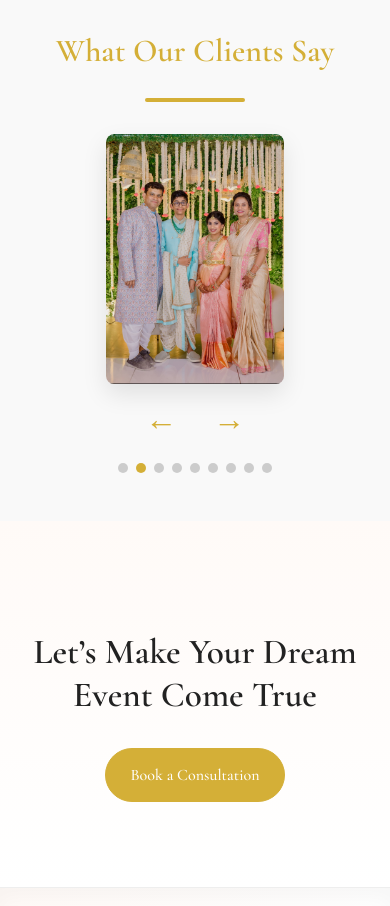
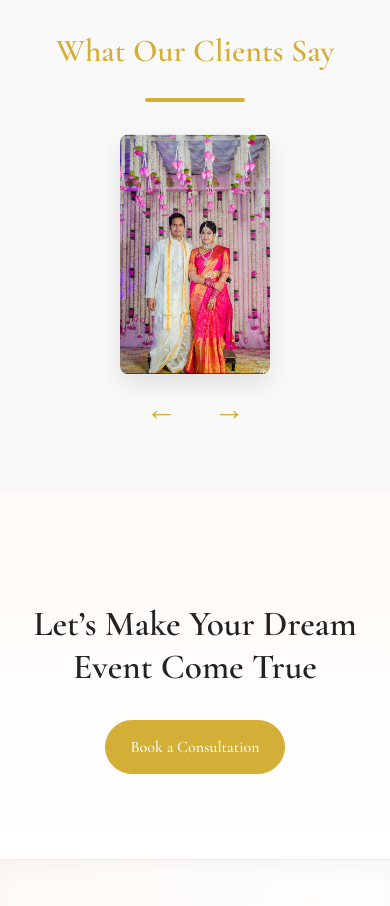
Before and after one commit to lotusdecor/ldecor_frontend, a React (Vite) app: page / in a window 390 px wide. Shown: the part 2520-3426 px from the top of the page. Built offline with nearby package versions, Linux system fonts and the light colour scheme.

Commit message:
home changes

```diff
--- a/src/pages/Home.jsx
+++ b/src/pages/Home.jsx
@@ -84,13 +84,7 @@ function Home() {
     return () => clearInterval(interval);
   }, []);
 
-  useEffect(() => {
-    if (!isMobile) return;
-    const interval = setInterval(() => {
-      setActiveTestimonial((prev) => (prev + 1) % testimonialsData.length);
-    }, 5000);
-    return () => clearInterval(interval);
-  }, [isMobile, testimonialsData.length]);
+
 
   const handlePrev = () => {
     setActiveTestimonial((prev) => (prev - 1 + testimonialsData.length) % testimonialsData.length);
@@ -145,6 +139,7 @@ function Home() {
 
         {isMobile ? (
           <div className="testimonial-mobile-container">
+
             <div className="testimonial-card">
               <div className="testimonial-img-container">
                 <img
@@ -161,15 +156,6 @@ function Home() {
             <div className="testimonial-nav">
               <button onClick={handlePrev}>&larr;</button>
               <button onClick={handleNext}>&rarr;</button>
-            </div>
-            <div className="testimonial-dots">
-              {testimonialsData.map((_, idx) => (
-                <div
-                  key={idx}
-                  className={`dot ${idx === activeTestimonial ? 'active' : ''}`}
-                  onClick={() => setActiveTestimonial(idx)}
-                />
-              ))}
             </div>
           </div>
         ) : (
--- a/src/styles/Home.css
+++ b/src/styles/Home.css
@@ -352,7 +352,7 @@ body {
   .testimonial-card {
     width: 90%;
     margin: auto;
-    height: auto;
+    height: 240px;
     box-shadow: 0 10px 25px rgba(0, 0, 0, 0.1);
     border-radius: var(--radius);
   }
```
